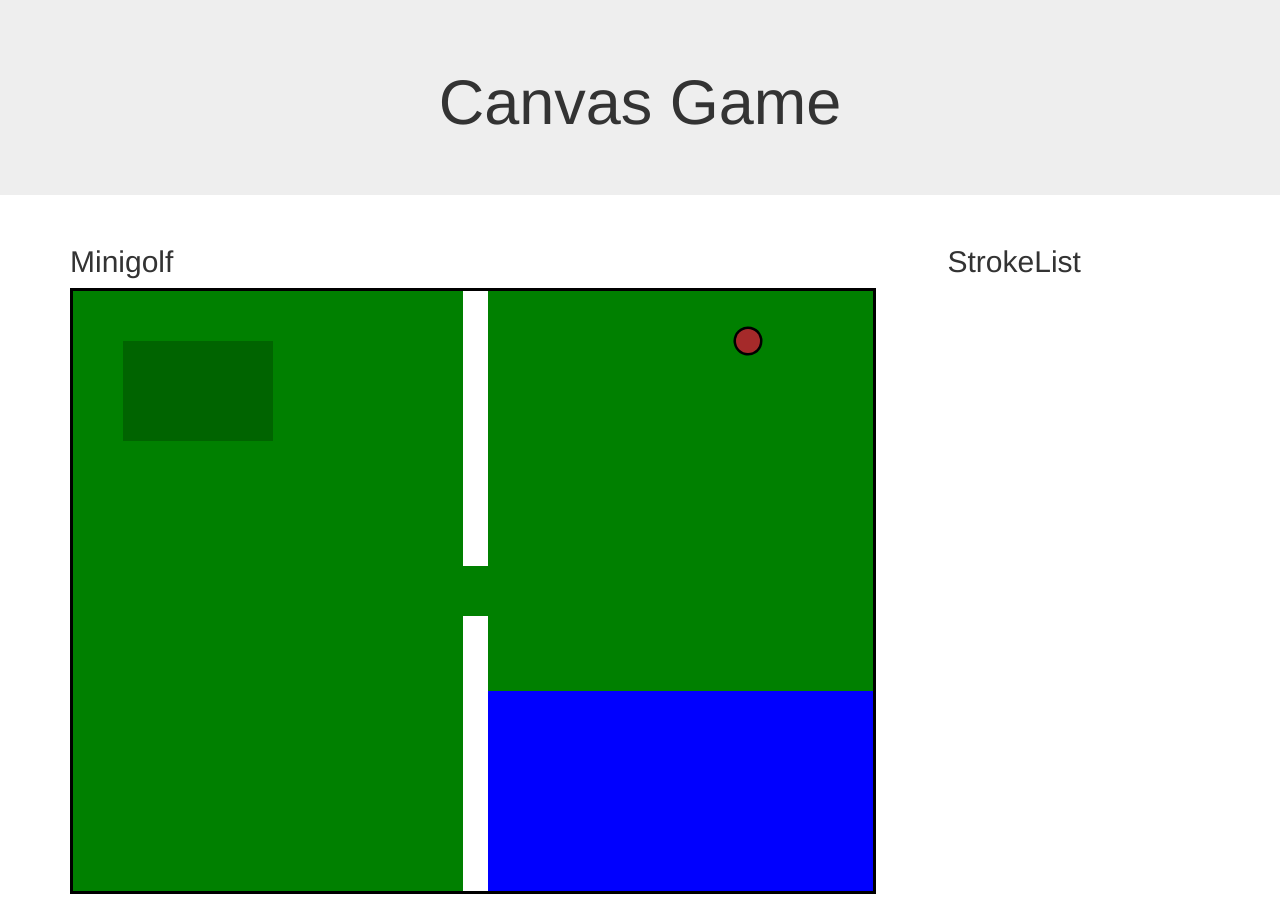
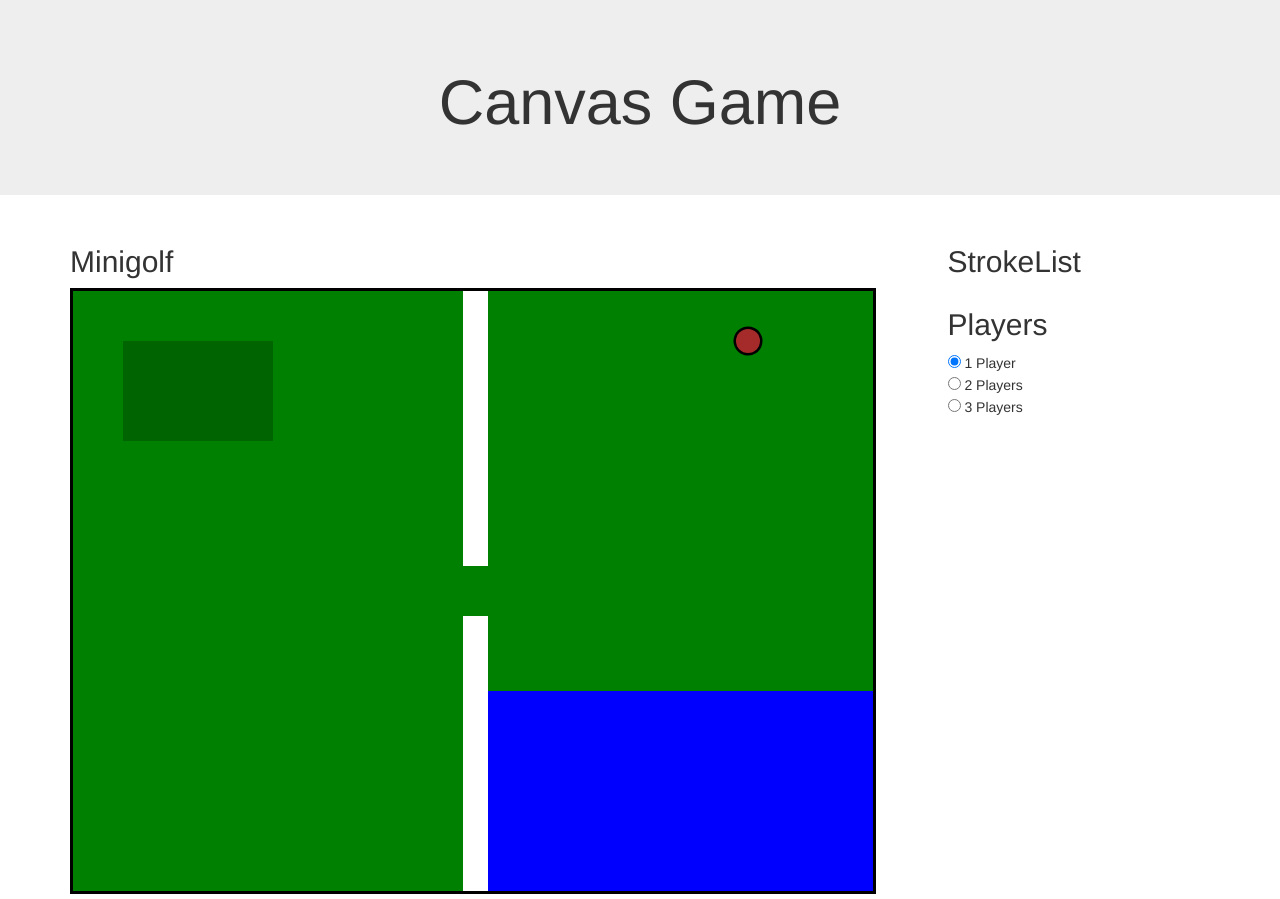
Before and after one commit to Komarovec/ScriptGolf, a plain HTML site: page index.html in a window 1280 px wide. Drawn offline with nearby package versions, Linux system fonts and the light colour scheme.

Commit message:
Add files via upload

```diff
--- a/index.html
+++ b/index.html
@@ -31,6 +31,14 @@
                     </ul>
                     <p id="win"></p>
                 </div>
+                <div class="col-sm-3 col-xs-12">
+                    <h2>Players</h2>
+                    <form>
+                        <input type="radio" name="pls" id="pl1" value="1" checked> 1 Player<br>
+                        <input type="radio" name="pls" id="pl2" value="2"> 2 Players<br>
+                        <input type="radio" name="pls" id="pl3" value="3"> 3 Players<br>
+                    </form>
+                </div>
             </div>
         </main>
         <script src="script/startRect.js"></script>
```
